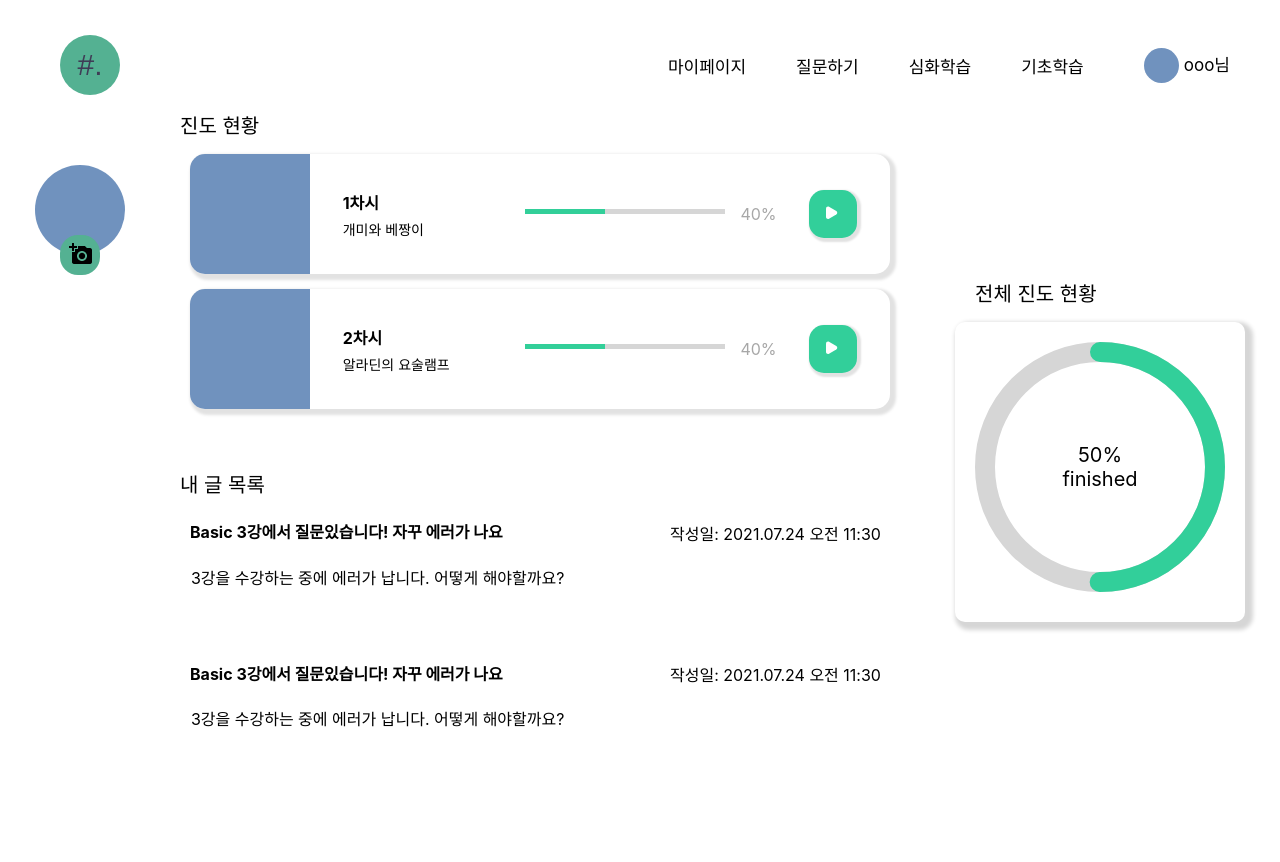
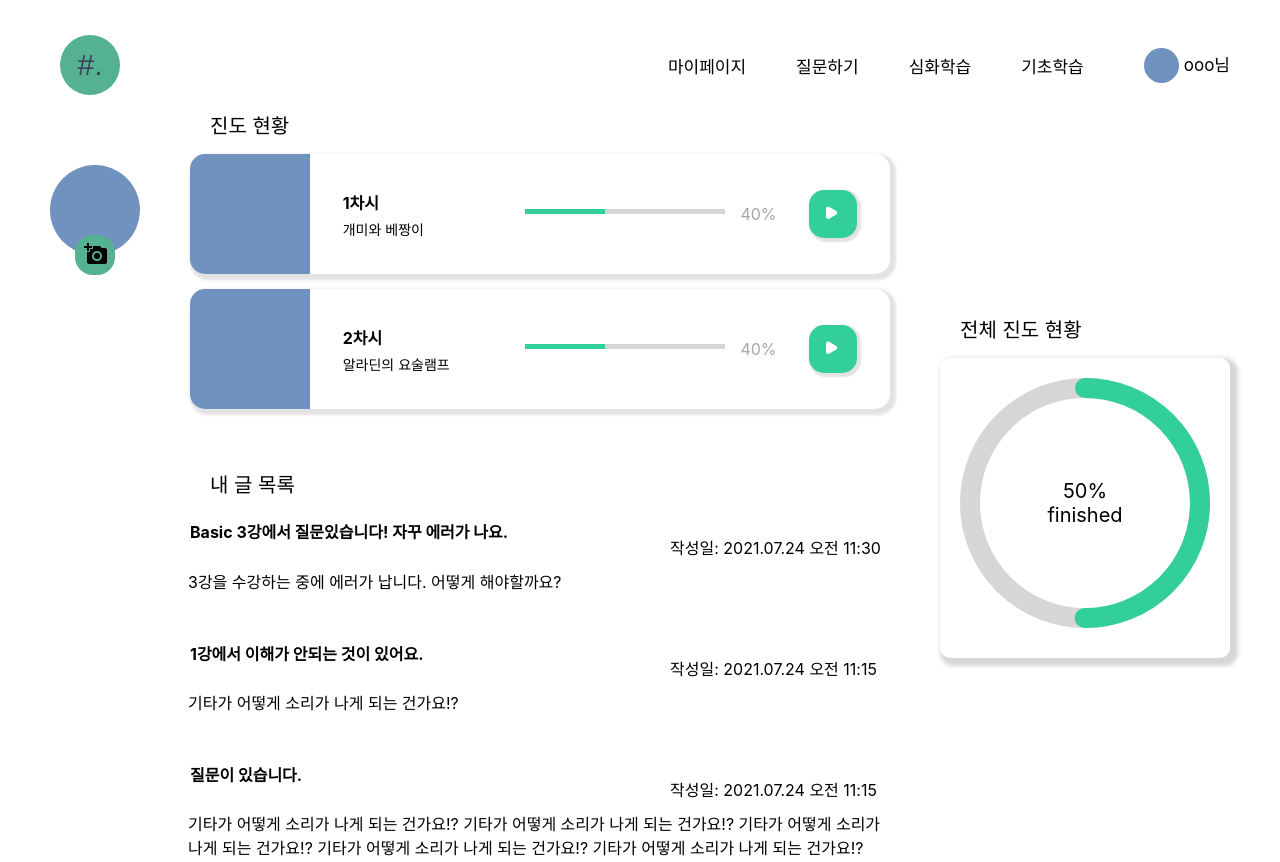
Before and after one commit to SHAP-STORY/SHAP_STORY, a React (Create React App) app in the folder front_end/: page /mypage in a window 1280 px wide. Before the commit the page ends 800 px from the top, so only its background shows below. Built offline with nearby package versions, Linux system fonts and the light colour scheme.

Commit message:
feat: add mywriting list component

```diff
--- a/front_end/src/MyPage.js
+++ b/front_end/src/MyPage.js
@@ -8,6 +8,7 @@ import { Link } from "react-router-dom";
 
 import HomeButton from "./components/HomeButton";
 import TopBar from "./components/TopBar";
+import MyWritinglist from "./components/MyWritinglist";
 
 import {
   CircularProgressbarWithChildren,
@@ -45,7 +46,23 @@ class MyPage extends React.Component {
       userImg: "",
       basic: "",
       hard: "",
-      mywriting: "",
+      mywriting: [
+        {
+          title: "Basic 3강에서 질문있습니다! 자꾸 에러가 나요.",
+          question: "3강을 수강하는 중에 에러가 납니다. 어떻게 해야할까요?",
+          date: "2021.07.24 오전 11:30",
+        },
+        {
+          title: "1강에서 이해가 안되는 것이 있어요.",
+          question: "기타가 어떻게 소리가 나게 되는 건가요!?",
+          date: "2021.07.24 오전 11:15",
+        },
+        {
+            title: "질문이 있습니다.",
+            question: "기타가 어떻게 소리가 나게 되는 건가요!? 기타가 어떻게 소리가 나게 되는 건가요!? 기타가 어떻게 소리가 나게 되는 건가요!? 기타가 어떻게 소리가 나게 되는 건가요!? 기타가 어떻게 소리가 나게 되는 건가요!?",
+            date: "2021.07.24 오전 11:15",
+          },
+      ],
     };
   }
 
@@ -162,28 +179,17 @@ class MyPage extends React.Component {
             </div>
             <div>
               <Title style={{ marginTop: "60px" }}>내 글 목록</Title>
-              <Question>
-                <h4>Basic 3강에서 질문있습니다! 자꾸 에러가 나요</h4>
-                <text
-                  style={{ position: "relative", top: "-44px", left: "480px" }}
-                >
-                  작성일: 2021.07.24 오전 11:30
-                </text>
-                <text style={{ position: "relative", left: "-210px" }}>
-                  3강을 수강하는 중에 에러가 납니다. 어떻게 해야할까요?
-                </text>
-              </Question>
-              <Question>
-                <h4>Basic 3강에서 질문있습니다! 자꾸 에러가 나요</h4>
-                <text
-                  style={{ position: "relative", top: "-44px", left: "480px" }}
-                >
-                  작성일: 2021.07.24 오전 11:30
-                </text>
-                <text style={{ position: "relative", left: "-210px" }}>
-                  3강을 수강하는 중에 에러가 납니다. 어떻게 해야할까요?
-                </text>
-              </Question>
+              <div >
+                {this.state.mywriting.map((c) => {
+                  return (
+                    <MyWritinglist
+                      title={c.title}
+                      question={c.question}
+                      date={c.date}
+                    />
+                  );
+                })}
+              </div>
             </div>
           </div>
 
--- a/front_end/src/components/MyWritinglist.js
+++ b/front_end/src/components/MyWritinglist.js
@@ -0,0 +1,35 @@
+import React from "react";
+import styled from "styled-components";
+
+class MyWritinglist extends React.Component {
+  render() {
+    return (
+      <div>
+        <Question>
+          <div>
+            <h4>{this.props.title}</h4>
+          </div>
+            <text style={{ position: "relative", top: "-30px", left: "480px"}}>
+              작성일: {this.props.date}
+            </text>
+          <div style={{ width: "700px", marginLeft: "208px", marginTop: "-20px"}}>
+            <text style={{ position: "relative", left: "-210px" }}>
+              {this.props.question}
+            </text>
+          </div>
+        </Question>
+      </div>
+    );
+  }
+}
+
+const Question = styled.div`
+  width: 700px;
+  height: 100px;
+  margin: 15px px;
+  border-radius: 15px;
+  text-align: left;
+  cursor: pointer;
+`;
+
+export default MyWritinglist;
```
